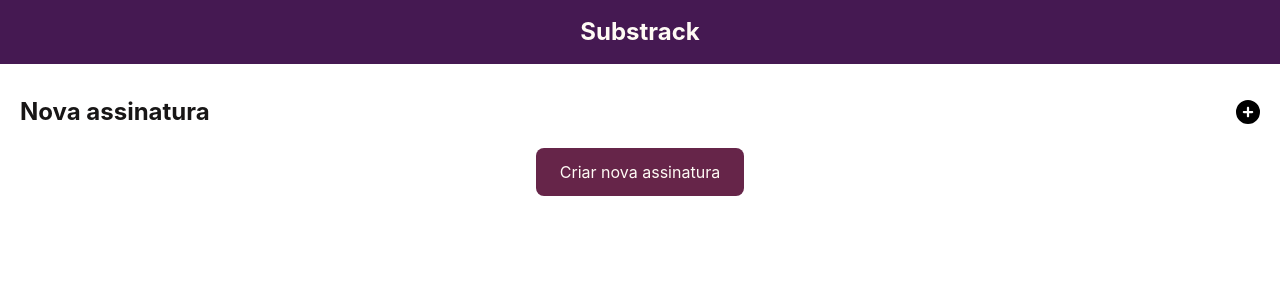
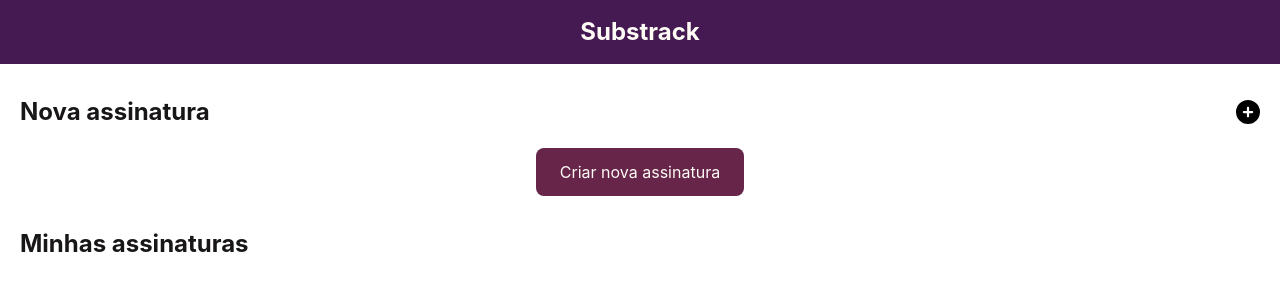
Before and after one commit to carlosalexandre137/substrack, a React (Create React App) app: page / in a window 1280 px wide. Shown: the top 300 px of the page. Built offline with nearby package versions, Linux system fonts and the light colour scheme.

Commit message:
Content page

```diff
--- a/src/App.js
+++ b/src/App.js
@@ -1,5 +1,7 @@
 import Header from "./Components/Header/Index";
+import MySubscriptions from "./Components/MySubscriptions/Index";
 import NewSubscription from "./Components/NewSubscription/Index";
+import "./App.scss";
 
 function App() {
   return (
@@ -7,6 +9,7 @@
       <Header />
       <main className="px-5">
         <NewSubscription />
+        <MySubscriptions />
       </main>
     </div>
   );
--- /dev/null
+++ b/src/App.scss
@@ -0,0 +1,4 @@
+.App main section {
+  max-width: 1440px;
+  margin: auto;
+}
--- /dev/null
+++ b/src/Components/MySubscriptions/Index.js
@@ -0,0 +1,11 @@
+import Title from "../Title/Index";
+
+const MySubscriptions = () => {
+  return (
+    <section className="mt-14">
+      <Title text="Minhas assinaturas" />
+    </section>
+  );
+};
+
+export default MySubscriptions;
--- a/src/Components/Title/Index.js
+++ b/src/Components/Title/Index.js
@@ -1,7 +1,7 @@
 const Title = (props) => {
   return (
     <div className="mt-8 flex items-center justify-between">
-      <h1 class="text-2xl font-bold text-dark-black">{props.text}</h1>
+      <h1 className="text-2xl font-bold text-dark-black">{props.text}</h1>
       {props.children}
     </div>
   );
```
